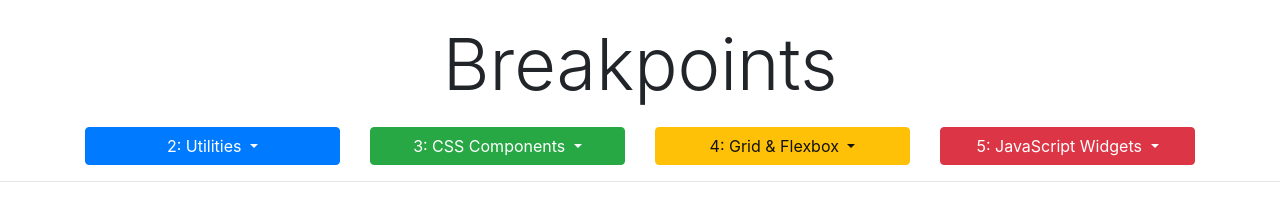
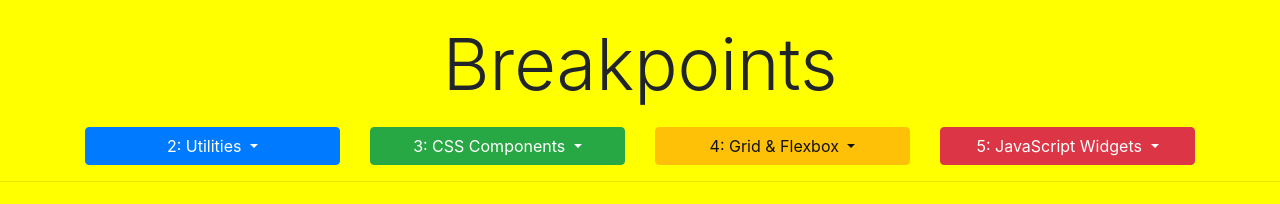
Before and after one commit to a-soliman/bootstrap4, a website: page src/2_8_breakpoints.html in a window 1280 px wide. Drawn offline with nearby package versions, Linux system fonts and the light colour scheme.

Commit message:
breakpoints

```diff
--- a/src/2_8_breakpoints.html
+++ b/src/2_8_breakpoints.html
@@ -8,23 +8,31 @@
     <title>Bootstrap Sandbox</title>
     <style>
         /* Small devices (landscape phones) */
-        @media () {
-
+        @media (min-width:576px) {
+          body {
+            background: green;
+          }
         }
 
         /* Medium devices (tablets) */
-        @media () {
-
+        @media (min-width:768px) {
+          body {
+            background: blue;
+          }
         }
 
         /* Large devices (desktops) */
-        @media () {
-
+        @media (min-width:992px) {
+          body {
+            background: red;
+          }
         }
 
         /* Extra large devices (large desktops) */
-        @media () {
-
+        @media (min-width:1200px) {
+          body {
+            background: yellow;
+          }
         }
 
         /* The given screen size or smaller */
```
Also changed, not shown: dist/2_8_breakpoints.html.
